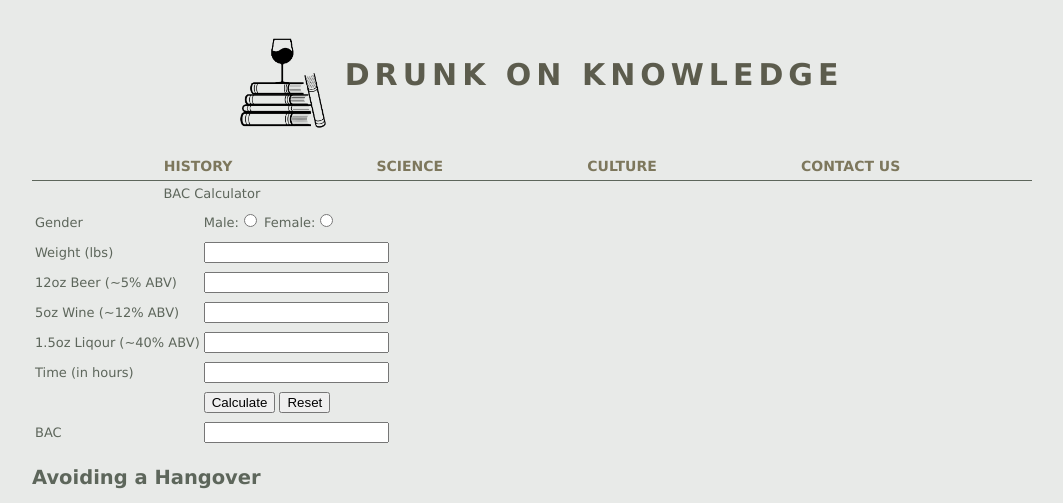
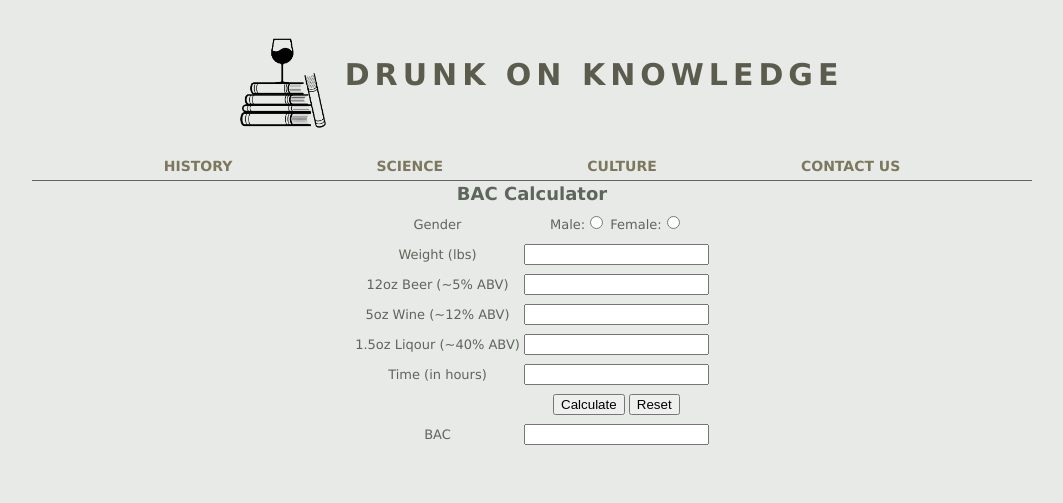
Before and after one commit to jweaston/cs329e-finalproject, a PHP site: page /science_page.html in a window 1280 px wide. Shown: the top 503 px of the page, without its empty margins (108-1171 px from the left). Run offline with PHP 8.4, Linux system fonts and the light colour scheme.

Commit message:
finished map and worked on css

```diff
--- a/science_page.html
+++ b/science_page.html
@@ -22,7 +22,7 @@
     </header>
     <form id = "bac_calculator" method="post">
         <table>
-            <caption id = "title">BAC Calculator</caption>
+            <caption id = "title"><span>BAC Calculator</span></caption>
             <tr>
                 <td class = "labels">Gender</td>
                 <td class = "textbox">Male:<input type = "radio" id = "gender" name="gender" value="male" required>
--- a/style.css
+++ b/style.css
@@ -18,6 +19,7 @@ body {
     font-family: Verdana, Geneva, Arial, sans-serif;
     font-size: small;
     line-height: 200%;
+    text-align: center;
   }
 
 header {
@@ -158,3 +160,19 @@ footer p {
   top: 60%;
   left: 74%;
 }
+
+/* videos */
+iframe {
+  margin-bottom: 100px;
+}
+
+/* science page */
+#bac_calculator table{
+  margin: auto;
+  margin-bottom: 50px;
+}
+
+#bac_calculator span {
+  font-size: 18px;
+  font-weight: bold;
+}
```
Also changed, not shown: other parts of style.css (+1 -0 lines), culture_page.html (+7 -6 lines).
